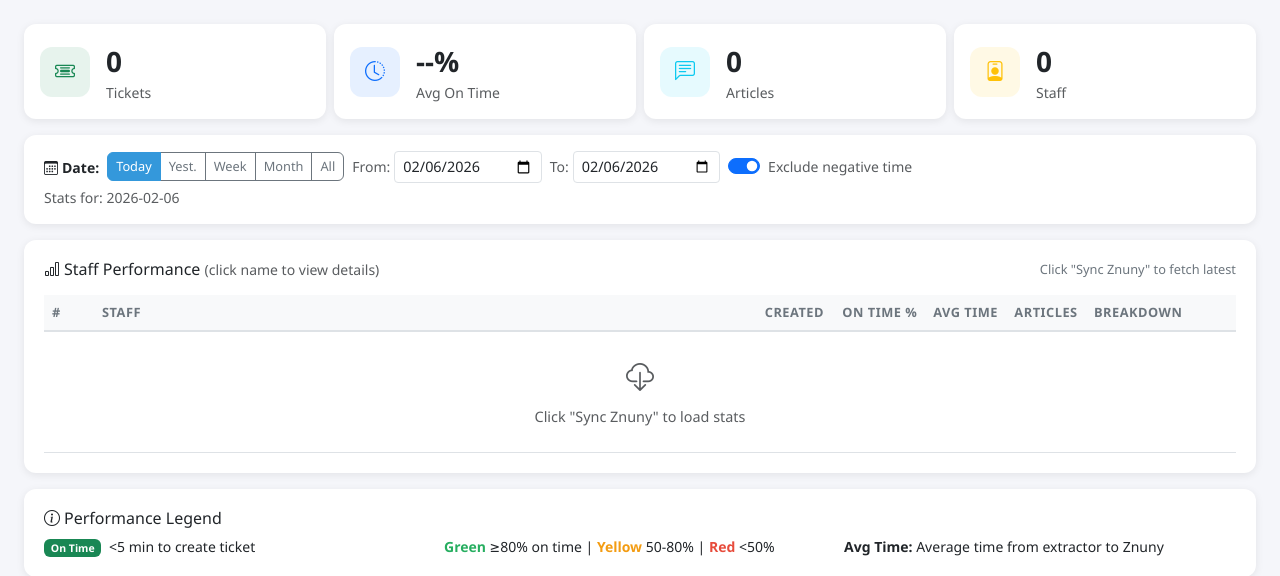
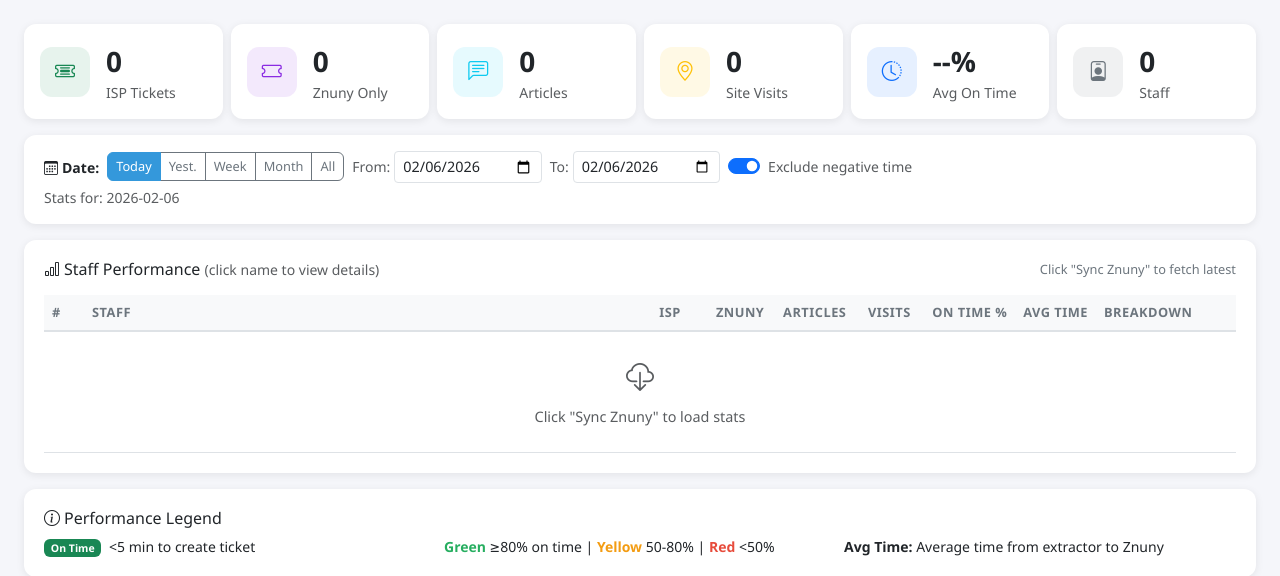
Before and after one commit to rishal1123/ticket-extractor, a FastAPI app: page /staff in a window 1280 px wide. Shown: the part 58-634 px from the top of the page. Run offline with FastAPI, Linux system fonts and the light colour scheme; data that the repository does not hold is empty.

Commit message:
Add Znuny-only tickets and site visits to staff performance stats
- Add znuny_only_count per staff from znuny_tickets table
- Add site_visits_total, site_visits_completed, avg_visit_time per staff
- Update staff stats page with new summary cards (Znuny Only, Site Visits)
- Update table with new columns showing ISP, Znuny, Articles, Visits
- Add totals for all new metrics in API response

Co-Authored-By: Claude Opus 4.5 <noreply@anthropic.com>

```diff
--- a/templates/staff_stats.html
+++ b/templates/staff_stats.html
@@ -83,7 +83,7 @@
 {% block content %}
 <!-- Summary Cards -->
 <div class="row mb-3 g-2">
-    <div class="col-6 col-md-3">
+    <div class="col-6 col-md-2">
         <div class="stat-card card h-100">
             <div class="card-body d-flex align-items-center p-2 p-md-3">
                 <div class="stat-icon bg-success bg-opacity-10 text-success me-2 me-md-3">
@@ -91,12 +91,51 @@
                 </div>
                 <div>
                     <div class="stat-value" id="totalTickets">0</div>
-                    <div class="text-muted small">Tickets</div>
+                    <div class="text-muted small">ISP Tickets</div>
                 </div>
             </div>
         </div>
     </div>
-    <div class="col-6 col-md-3">
+    <div class="col-6 col-md-2">
+        <div class="stat-card card h-100">
+            <div class="card-body d-flex align-items-center p-2 p-md-3">
+                <div class="stat-icon bg-purple bg-opacity-10 text-purple me-2 me-md-3" style="background-color: rgba(138, 43, 226, 0.1); color: #8a2be2;">
+                    <i class="bi bi-ticket"></i>
+                </div>
+                <div>
+                    <div class="stat-value" id="totalZnunyOnly">0</div>
+                    <div class="text-muted small">Znuny Only</div>
+                </div>
+            </div>
+        </div>
+    </div>
+    <div class="col-6 col-md-2">
+        <div class="stat-card card h-100">
+            <div class="card-body d-flex align-items-center p-2 p-md-3">
+                <div class="stat-icon bg-info bg-opacity-10 text-info me-2 me-md-3">
+                    <i class="bi bi-chat-left-text"></i>
+                </div>
+                <div>
+                    <div class="stat-value" id="totalArticles">0</div>
+                    <div class="text-muted small">Articles</div>
+                </div>
+            </div>
+        </div>
+    </div>
+    <div class="col-6 col-md-2">
+        <div class="stat-card card h-100">
+            <div class="card-body d-flex align-items-center p-2 p-md-3">
+                <div class="stat-icon bg-warning bg-opacity-10 text-warning me-2 me-md-3">
+                    <i class="bi bi-geo-alt"></i>
+                </div>
+                <div>
+                    <div class="stat-value" id="totalSiteVisits">0</div>
+                    <div class="text-muted small">Site Visits</div>
+                </div>
+            </div>
+        </div>
+    </div>
+    <div class="col-6 col-md-2">
         <div class="stat-card card h-100">
             <div class="card-body d-flex align-items-center p-2 p-md-3">
                 <div class="stat-icon bg-primary bg-opacity-10 text-primary me-2 me-md-3">
@@ -109,23 +148,10 @@
             </div>
         </div>
     </div>
-    <div class="col-6 col-md-3">
+    <div class="col-6 col-md-2">
         <div class="stat-card card h-100">
             <div class="card-body d-flex align-items-center p-2 p-md-3">
-                <div class="stat-icon bg-info bg-opacity-10 text-info me-2 me-md-3">
-                    <i class="bi bi-chat-left-text"></i>
-                </div>
-                <div>
-                    <div class="stat-value" id="totalArticles">0</div>
-                    <div class="text-muted small">Articles</div>
-                </div>
-            </div>
-        </div>
-    </div>
-    <div class="col-6 col-md-3">
-        <div class="stat-card card h-100">
-            <div class="card-body d-flex align-items-center p-2 p-md-3">
-                <div class="stat-icon bg-warning bg-opacity-10 text-warning me-2 me-md-3">
+                <div class="stat-icon bg-secondary bg-opacity-10 text-secondary me-2 me-md-3">
                     <i class="bi bi-person-badge"></i>
                 </div>
                 <div>
@@ -191,18 +217,20 @@
         <table class="table table-hover mb-0">
             <thead class="table-light">
                 <tr>
-                    <th style="width: 50px;">#</th>
+                    <th style="width: 40px;">#</th>
                     <th>Staff</th>
-                    <th class="text-center" style="width: 80px;">Created</th>
-                    <th class="text-center" style="width: 90px;">On Time %</th>
-                    <th class="text-center d-none d-sm-table-cell" style="width: 80px;">Avg Time</th>
-                    <th class="text-center d-none d-md-table-cell" style="width: 80px;">Articles</th>
-                    <th class="d-none d-lg-table-cell" style="width: 150px;">Breakdown</th>
+                    <th class="text-center" style="width: 70px;" title="ISP Portal Tickets">ISP</th>
+                    <th class="text-center d-none d-md-table-cell" style="width: 70px;" title="Znuny-Only Tickets">Znuny</th>
+                    <th class="text-center d-none d-sm-table-cell" style="width: 70px;">Articles</th>
+                    <th class="text-center d-none d-lg-table-cell" style="width: 70px;" title="Site Visits">Visits</th>
+                    <th class="text-center" style="width: 80px;">On Time %</th>
+                    <th class="text-center d-none d-sm-table-cell" style="width: 70px;">Avg Time</th>
+                    <th class="d-none d-xl-table-cell" style="width: 140px;">Breakdown</th>
                 </tr>
             </thead>
             <tbody id="staffTable">
                 <tr>
-                    <td colspan="7" class="text-center text-muted py-4">
+                    <td colspan="9" class="text-center text-muted py-4">
                         <i class="bi bi-cloud-download fs-3 d-block mb-2"></i>
                         Click "Sync Znuny" to load stats
                     </td>
@@ -310,7 +338,9 @@ async function loadStaffStats() {
         const stats = data.stats || data;  // Handle both wrapped and unwrapped responses
 
         document.getElementById('totalTickets').textContent = stats.total_tickets || 0;
+        document.getElementById('totalZnunyOnly').textContent = stats.total_znuny_only || 0;
         document.getElementById('totalArticles').textContent = stats.total_articles || 0;
+        document.getElementById('totalSiteVisits').textContent = stats.total_site_visits || 0;
         document.getElementById('totalStaff').textContent = stats.staff?.length || 0;
 
         // Calculate average on-time percentage
@@ -346,7 +376,7 @@ function renderStaffTable(staff) {
     if (!staff || staff.length === 0) {
         tbody.innerHTML = `
             <tr>
-                <td colspan="7" class="text-center text-muted py-4">
+                <td colspan="9" class="text-center text-muted py-4">
                     <i class="bi bi-cloud-download fs-3 d-block mb-2"></i>
                     Click "Sync Znuny" to load stats
                 </td>
@@ -368,9 +398,11 @@ function renderStaffTable(staff) {
         const avgText = avgMin < 60 ? Math.round(avgMin) + 'm' : Math.floor(avgMin/60) + 'h ' + Math.round(avgMin%60) + 'm';
 
         const total = s.tickets_created || 1;
-        const w5Pct = Math.round((s.within_5min || 0) / total * 100);
-        const w10Pct = Math.round((s.within_10min || 0) / total * 100);
-        const overPct = Math.round((s.over_10min || 0) / total * 100);
+
+        // Site visits display
+        const siteVisitsTotal = s.site_visits_total || 0;
+        const siteVisitsCompleted = s.site_visits_completed || 0;
+        const siteVisitsText = siteVisitsTotal > 0 ? `${siteVisitsCompleted}/${siteVisitsTotal}` : '0';
 
         return `
             <tr class="staff-row ${rowClass}" onclick="window.location='/staff/${encodeURIComponent(s.name)}'">
@@ -381,7 +413,16 @@ function renderStaffTable(staff) {
                     <strong>${escapeHtml(s.name)}</strong>
                 </td>
                 <td class="text-center">
-                    <span class="badge bg-primary">${s.tickets_created || 0}</span>
+                    <span class="badge bg-success">${s.tickets_created || 0}</span>
+                </td>
+                <td class="text-center d-none d-md-table-cell">
+                    <span class="badge" style="background-color: #8a2be2;">${s.znuny_only_count || 0}</span>
+                </td>
+                <td class="text-center d-none d-sm-table-cell">
+                    <span class="badge bg-info">${s.articles_count || 0}</span>
+                </td>
+                <td class="text-center d-none d-lg-table-cell">
+                    <span class="badge bg-warning text-dark" title="${siteVisitsCompleted} completed / ${siteVisitsTotal} total">${siteVisitsText}</span>
                 </td>
                 <td class="text-center">
                     <span class="${perfClass}">${onTimePct}%</span>
@@ -389,10 +430,7 @@ function renderStaffTable(staff) {
                 <td class="text-center d-none d-sm-table-cell">
                     <span class="${avgClass}">${avgText}</span>
                 </td>
-                <td class="text-center d-none d-md-table-cell">
-                    <span class="badge bg-secondary">${s.articles_count || 0}</span>
-                </td>
-                <td class="d-none d-lg-table-cell">
+                <td class="d-none d-xl-table-cell">
                     <div class="d-flex gap-1 small">
                         <span class="badge bg-success" title="Within 5min">${s.within_5min || 0}</span>
                         <span class="badge bg-warning" title="5-10min">${s.within_10min || 0}</span>
```
Also changed, not shown: database.py (+82 -1 lines).
